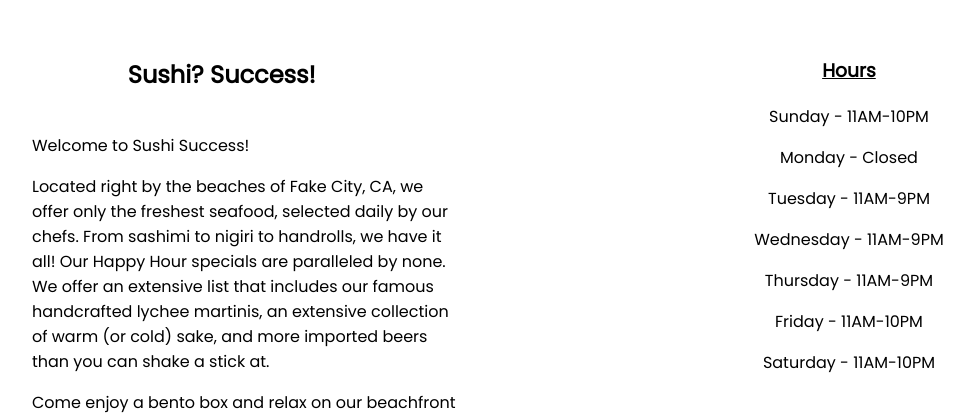
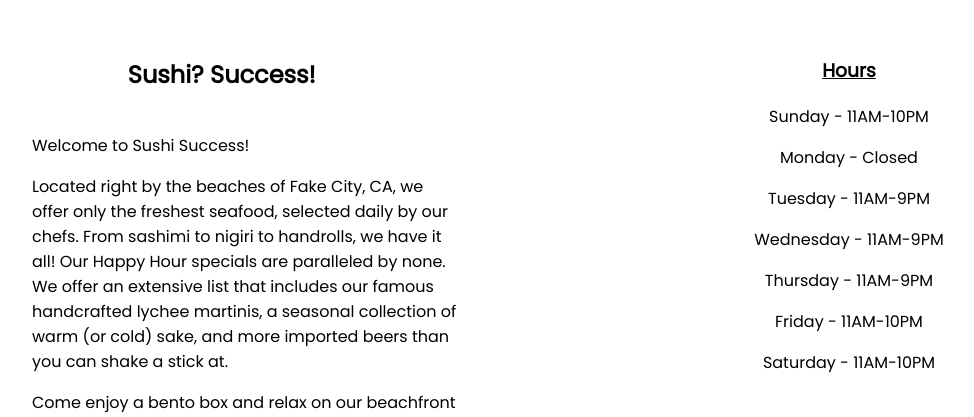
Before and after one commit to camiviban/cosw30-fall2019, a PHP site: page /homework/homework5_practice/index.php in a window 1280 px wide. Shown: the part 416-833 px from the top of the page, without its empty margins (111-1085 px from the left). Run offline with PHP 8.4, Linux system fonts and the light colour scheme.

Commit message:
Changed text in index.php

```diff
--- a/homework/homework5_practice/index.php
+++ b/homework/homework5_practice/index.php
@@ -17,7 +17,7 @@
                 <h2>Sushi? Success!</h2>
                     <section id="text_intro">
                         <p>Welcome to Sushi Success!</p>
-                        <p>Located right by the beaches of Fake City, CA, we offer only the freshest seafood, selected daily by our chefs. From sashimi to nigiri to handrolls, we have it all! Our Happy Hour specials are paralleled by none. We offer an extensive list that includes our famous handcrafted lychee martinis, an extensive collection of warm (or cold) sake, and more imported beers than you can shake a stick at. </p>
+                        <p>Located right by the beaches of Fake City, CA, we offer only the freshest seafood, selected daily by our chefs. From sashimi to nigiri to handrolls, we have it all! Our Happy Hour specials are paralleled by none. We offer an extensive list that includes our famous handcrafted lychee martinis, a seasonal collection of warm (or cold) sake, and more imported beers than you can shake a stick at. </p>
                         <p>Come enjoy a bento box and relax on our beachfront deck, with a front row seat to the Pacific Ocean, the music of the waves, and a sunset waiting just for you!</p><br>
 
                         <h3>Sushi Success Rewards</h3>
```
